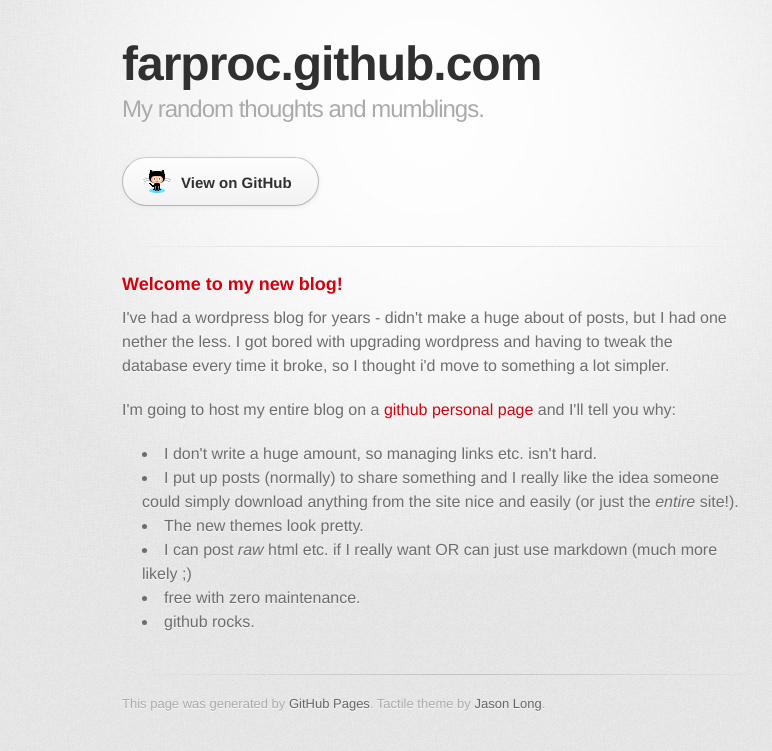
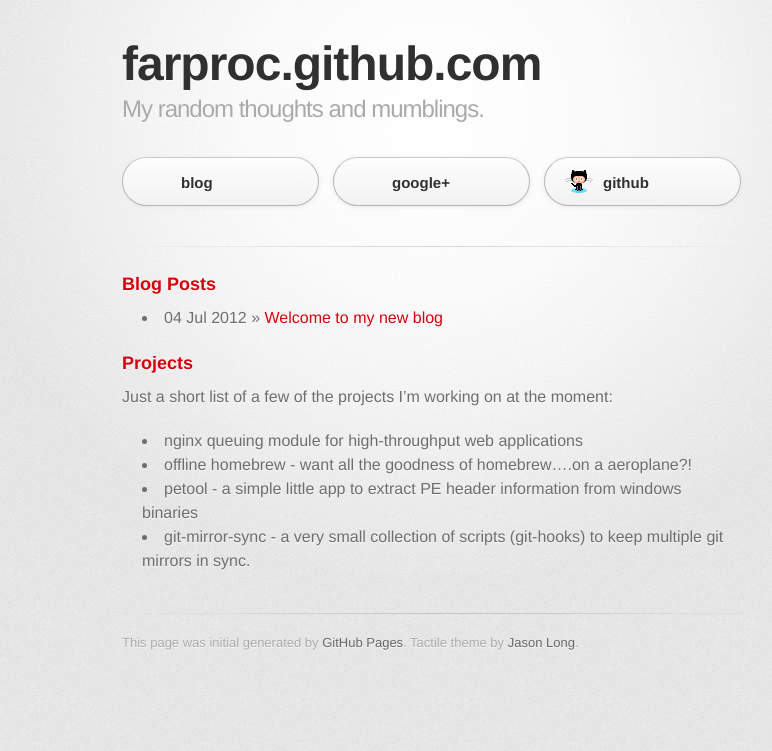
Before and after one commit to farproc/farproc.github.com, a Jekyll site: the page built from index.md, in a window 1280 px wide. Shown: the top 751 px of the page, without its empty margins (208-980 px from the left). Built offline with Jekyll 4.4.1, drawn with Linux system fonts in a browser that asks for light colours; some web fonts are replaced.

Commit message:
modified to use jekell and the pages theme

```diff
--- a/_config.yml
+++ b/_config.yml
@@ -0,0 +1 @@
+pygments: true
--- a/_layouts/default.html
+++ b/_layouts/default.html
@@ -1,75 +1,55 @@
 <!DOCTYPE html>
 <html xmlns="http://www.w3.org/1999/xhtml" xml:lang="en" lang="en-us">
 <head>
-   <meta http-equiv="content-type" content="text/html; charset=utf-8" />
-   <title>{{ page.title }}</title>
-   <meta name="author" content="Tom Preston-Werner" />
-   <link href="http://feeds.feedburner.com/tom-preston-werner" rel="alternate" title="Tom Preston-Werner" type="application/atom+xml" />
-   <meta name="readability-verification" content="QCzSs992GxmRYRKVpPeZ6LE2tS8aYKxsSSQKV8YM"/>
-
-   <!-- syntax highlighting CSS -->
-   <link rel="stylesheet" href="/css/syntax.css" type="text/css" />
-
-   <!-- Homepage CSS -->
-   <link rel="stylesheet" href="/css/screen.css" type="text/css" media="screen, projection" />
-
-   <!-- Typekit -->
-   <script type="text/javascript" src="http://use.typekit.com/jpd0pfm.js"></script>
-   <script type="text/javascript">try{Typekit.load();}catch(e){}</script>
+    <meta charset='utf-8'>
+    <meta http-equiv="X-UA-Compatible" content="chrome=1">
+    <link href='https://fonts.googleapis.com/css?family=Chivo:900' rel='stylesheet' type='text/css'>
+    <link rel="stylesheet" type="text/css" href="/stylesheets/stylesheet.css" media="screen" />
+    <link rel="stylesheet" type="text/css" href="/stylesheets/pygment_trac.css" media="screen" />
+    <link rel="stylesheet" type="text/css" href="/stylesheets/print.css" media="print" />
+    <!--[if lt IE 9]>
+        <script src="//html5shiv.googlecode.com/svn/trunk/html5.js"></script>
+    <![endif]-->
+    <title>{{ page.title }}</title>
 </head>
 <body>
+    <div id="container">
 
-<!-- ClickTale Top part -->
-<script type="text/javascript">
-var WRInitTime=(new Date()).getTime();
-</script>
-<!-- ClickTale end of Top part -->
+        <div class="inner">
+            <header>
+                <h1>farproc.github.com</h1>
+                <h2>My random thoughts and mumblings.</h2>
+            </header>
 
-<div class="site">
-  <div class="title">
-    <a href="/">Tom Preston-Werner</a>
-    <a class="extra" href="/">home</a>
-  </div>
+            <section id="downloads" class="clearfix">
+                <a href="https://farproc.github.com/" class="button"><span>blog</span></a>
+                <a href="https://plus.google.com/105697390180561946359" class="button"><span>google+</span></a>
+                <a href="https://github.com/farproc" id="view-on-github" class="button"><span>github</span></a>
+            </section>
 
-  {{ content }}
+            <hr />
 
-  <div class="footer">
-    <div class="contact">
-      <p>
-        Tom Preston-Werner<br />
-        Cofounder of <a href="http://github.com/">GitHub</a><br />
-        tom@mojombo.com
-      </p>
+            <section id="main_content">
+
+                {{ content }}
+
+            </section>
+
+            <footer>
+                This page was initial generated by <a href="http://pages.github.com">GitHub Pages</a>. Tactile theme by <a href="http://twitter.com/jasonlong">Jason Long</a>.
+            </footer>
+
+        </div>
     </div>
-    <div class="contact">
-      <p>
-        <a href="http://github.com/mojombo/">github.com/mojombo</a><br />
-        <a href="http://twitter.com/mojombo/">twitter.com/mojombo</a><br />
-        <a href="http://flickr.com/photos/mojombo/">flickr.com/photos/mojombo</a>
-      </p>
-    </div>
-    <div class="rss">
-      <a href="http://feeds.feedburner.com/tom-preston-werner">
-        <img src="/images/rss.png" alt="Subscribe to RSS Feed" />
-      </a>
-    </div>
-  </div>
-</div>
+</body>
+</html>
 
+
+<!--
 <a href="http://github.com/mojombo"><img style="position: absolute; top: 0; right: 0; border: 0;" src="http://s3.amazonaws.com/github/ribbons/forkme_right_red_aa0000.png" alt="Fork me on GitHub" /></a>
+-->
 
-<!-- ClickTale Bottom part -->
-<div id="ClickTaleDiv" style="display: none;"></div>
-<script type="text/javascript">
-if(document.location.protocol!='https:')
-  document.write(unescape("%3Cscript%20src='http://s.clicktale.net/WRb.js'%20type='text/javascript'%3E%3C/script%3E"));
-</script>
-<script type="text/javascript">
-if(typeof ClickTale=='function') ClickTale(206,0.3,"www03");
-</script>
-<!-- ClickTale end of Bottom part -->
-
-<!-- Google Analytics -->
+<!-- Google Analytics
 <script type="text/javascript">
 var gaJsHost = (("https:" == document.location.protocol) ? "https://ssl." : "http://www.");
 document.write(unescape("%3Cscript src='" + gaJsHost + "google-analytics.com/ga.js' type='text/javascript'%3E%3C/script%3E"));
@@ -78,7 +58,4 @@
 var pageTracker = _gat._getTracker("UA-6016902-1");
 pageTracker._trackPageview();
 </script>
-<!-- Google Analytics end -->
-
-</body>
-</html>
+    Google Analytics end -->
--- a/index.html
+++ /dev/null
@@ -1,56 +0,0 @@
-<!DOCTYPE html>
-<html>
-  <head>
-    <meta charset='utf-8'>
-    <meta http-equiv="X-UA-Compatible" content="chrome=1">
-    <link href='https://fonts.googleapis.com/css?family=Chivo:900' rel='stylesheet' type='text/css'>
-    <link rel="stylesheet" type="text/css" href="stylesheets/stylesheet.css" media="screen" />
-    <link rel="stylesheet" type="text/css" href="stylesheets/pygment_trac.css" media="screen" />
-    <link rel="stylesheet" type="text/css" href="stylesheets/print.css" media="print" />
-    <!--[if lt IE 9]>
-    <script src="//html5shiv.googlecode.com/svn/trunk/html5.js"></script>
-    <![endif]-->
-    <title>farproc.github.com by farproc</title>
-  </head>
-
-  <body>
-    <div id="container">
-      <div class="inner">
-
-        <header>
-          <h1>farproc.github.com</h1>
-          <h2>My random thoughts and mumblings.</h2>
-        </header>
-
-        <section id="downloads" class="clearfix">
-          <a href="https://github.com/farproc" id="view-on-github" class="button"><span>View on GitHub</span></a>
-        </section>
-
-        <hr>
-
-        <section id="main_content">
-          <h3>Welcome to my new blog!</h3>
-
-<p>I've had a wordpress blog for years - didn't make a huge about of posts, but I had one nether the less. I got bored with upgrading wordpress and having to tweak the database every time it broke, so I thought i'd move to something a lot simpler.</p>
-
-<p>I'm going to host my entire blog on a <a href="http://pages.github.com/">github personal page</a> and I'll tell you why:</p>
-
-<ul>
-<li>I don't write a huge amount, so managing links etc. isn't hard.</li>
-<li>I put up posts (normally) to share something and I really like the idea someone could simply download anything from the site nice and easily (or just the <em>entire</em> site!).</li>
-<li>The new themes look pretty.</li>
-<li>I can post <em>raw</em> html etc. if I really want OR can just use markdown (much more likely ;)</li>
-<li>free with zero maintenance.</li>
-<li>github rocks.</li>
-</ul>
-        </section>
-
-        <footer>
-          This page was generated by <a href="http://pages.github.com">GitHub Pages</a>. Tactile theme by <a href="http://twitter.com/jasonlong">Jason Long</a>.
-        </footer>
-
-
-      </div>
-    </div>
-  </body>
-</html>
--- /dev/null
+++ b/index.md
@@ -0,0 +1,19 @@
+---
+layout: default
+title: Welcome
+---
+
+### Blog Posts
+<ul>
+{% for post in site.posts %}
+<li><span>{{ post.date | date_to_string }}</span> &raquo; <a href="{{ post.url }}">{{ post.title }}</a></li>
+{% endfor %}
+</ul>
+
+### Projects
+
+Just a short list of a few of the projects I'm working on at the moment:
+* nginx queuing module for high-throughput web applications
+* offline homebrew - want all the goodness of homebrew....on a aeroplane?!
+* petool - a simple little app to extract PE header information from windows binaries
+* git-mirror-sync - a very small collection of scripts (git-hooks) to keep multiple git mirrors in sync.
--- a/params.json
+++ /dev/null
@@ -1 +0,0 @@
-{"google":"","tagline":"My random thoughts and mumblings.","note":"Don't delete this file! It's used internally to help with page regeneration.","body":"\r\n### Welcome to my new blog!\r\nI've had a wordpress blog for years - didn't make a huge about of posts, but I had one nether the less. I got bored with upgrading wordpress and having to tweak the database every time it broke, so I thought i'd move to something a lot simpler.\r\n\r\nI'm going to host my entire blog on a [github personal page](http://pages.github.com/) and I'll tell you why:\r\n\r\n* I don't write a huge amount, so managing links etc. isn't hard.\r\n* I put up posts (normally) to share something and I really like the idea someone could simply download anything from the site nice and easily (or just the _entire_ site!).\r\n* The new themes look pretty.\r\n* I can post _raw_ html etc. if I really want OR can just use markdown (much more likely ;)\r\n* free with zero maintenance.\r\n* github rocks.\r\n","name":"farproc.github.com"}
```
Also changed, not shown: _posts/2012-07-04-Welcome.md (+10 -2 lines).
